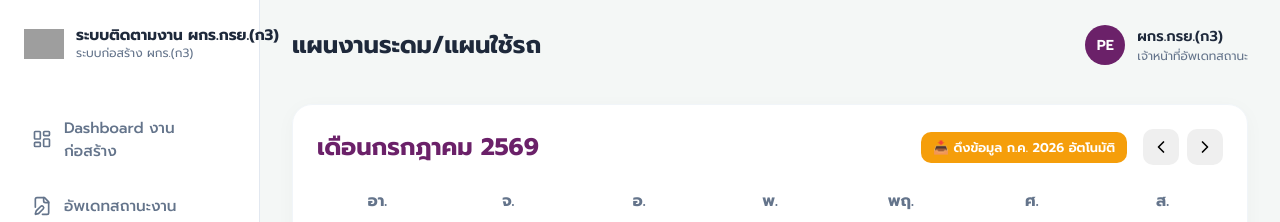
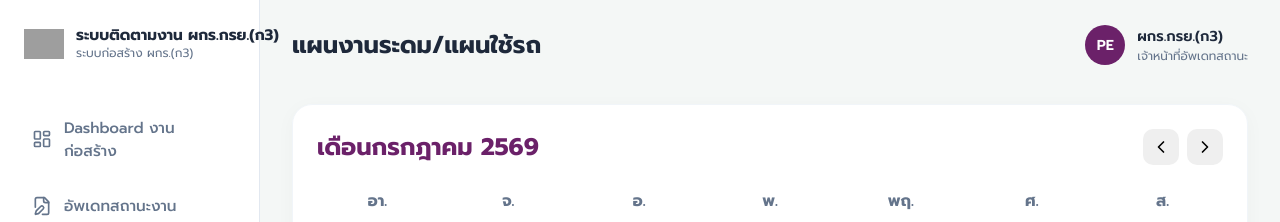
Before and after one commit to superninkub-cloud/pea-construction-app, a Next.js app: page /outage in a window 1280 px wide. Shown: the top 222 px of the page. Built offline with nearby package versions, Linux system fonts and the light colour scheme; no server answers; the database is empty; grey boxes are pictures that could not be loaded.

Commit message:
Remove temporary import button

```diff
--- a/app/outage/page.tsx
+++ b/app/outage/page.tsx
@@ -96,31 +96,6 @@ export default function OutagePlan() {
     }
   };
 
-  const handleImportJuly = async () => {
-    if (!confirm("คุณต้องการนำเข้าข้อมูลแผนงานเดือนกรกฎาคม 2026 ใช่หรือไม่?")) return;
-    const plansToInsert = [
-      { outage_date: '2026-07-02', details: 'ตัดเสาคลองบ้านห้วย บางปะ...', wbs: '', status: 'หน่วยงานตนเอง' },
-      { outage_date: '2026-07-02', details: 'ระดม นครชัยศรี 4 ชุด', wbs: '', status: 'หน่วยงานตนเอง' },
-      { outage_date: '2026-07-05', details: 'บ่อพลอย', wbs: '', status: 'หน่วยงานตนเอง' },
-      { outage_date: '2026-07-06', details: 'ปักเสา 115 กาญ5 5 ชุด', wbs: '', status: 'หน่วยงานตนเอง' },
-      { outage_date: '2026-07-07', details: 'อู่ทองขอเทรลเลอร์ ย้ายเสา', wbs: '', status: 'หน่วยงานตนเอง' },
-      { outage_date: '2026-07-08', details: 'อู่ทองขอเทรลเลอร์ ย้ายเสา', wbs: '', status: 'หน่วยงานตนเอง' },
-      { outage_date: '2026-07-09', details: 'กร่างทอง ท่าม่วง 5 ชุด', wbs: '', status: 'หน่วยงานตนเอง' },
-      { outage_date: '2026-07-19', details: 'บ่อพลอย', wbs: '', status: 'หน่วยงานตนเอง' },
-      { outage_date: '2026-07-21', details: 'อู่ทองขอเทรลเลอร์ ย้ายเสา', wbs: '', status: 'หน่วยงานตนเอง' },
-      { outage_date: '2026-07-22', details: 'อู่ทองขอเทรลเลอร์ ย้ายเสา', wbs: '', status: 'หน่วยงานตนเอง' },
-      { outage_date: '2026-07-25', details: 'ตลาดกำแพงแสน 5 ชุด', wbs: '', status: 'หน่วยงานตนเอง' },
-      { outage_date: '2026-07-27', details: '115 บางเลน 5 ชุด โรงหมี่', wbs: '', status: 'หน่วยงานตนเอง' },
-      { outage_date: '2026-07-28', details: 'วันเฉลิมพระชนมพรรษา', wbs: '', status: 'หน่วยงานตนเอง' },
-      { outage_date: '2026-07-29', details: 'วันอาสาฬหบูชา', wbs: '', status: 'หน่วยงานตนเอง' }
-    ];
-    setLoading(true);
-    await supabase.from("outage_plans").insert(plansToInsert);
-    setLoading(false);
-    fetchPlans();
-    alert("นำเข้าข้อมูลเสร็จสิ้น!");
-  };
-
   const monthNames = ["มกราคม", "กุมภาพันธ์", "มีนาคม", "เมษายน", "พฤษภาคม", "มิถุนายน", "กรกฎาคม", "สิงหาคม", "กันยายน", "ตุลาคม", "พฤศจิกายน", "ธันวาคม"];
 
   return (
@@ -134,9 +109,6 @@ export default function OutagePlan() {
               เดือน{monthNames[currentDate.getMonth()]} {currentDate.getFullYear() + 543}
             </h2>
             <div style={{ display: 'flex', gap: '16px', alignItems: 'center' }}>
-              <button className="btn btn-secondary" onClick={handleImportJuly} style={{ fontSize: '0.8rem', padding: '6px 12px', background: '#f59e0b', color: 'white', border: 'none' }}>
-                📥 ดึงข้อมูล ก.ค. 2026 อัตโนมัติ
-              </button>
               <div style={{ display: 'flex', gap: '8px' }}>
                 <button className="btn btn-secondary" onClick={prevMonth} style={{ padding: '8px' }}>
                   <ChevronLeft size={20} />
```
